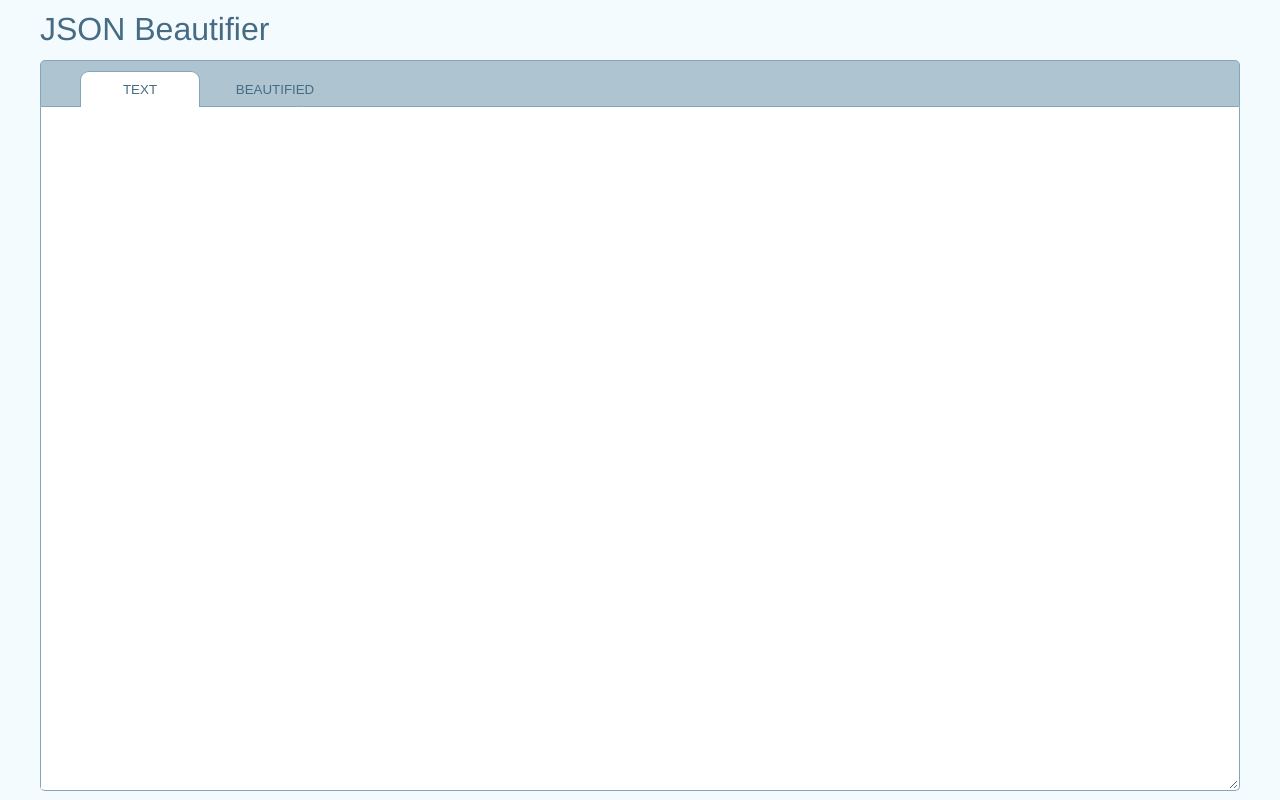
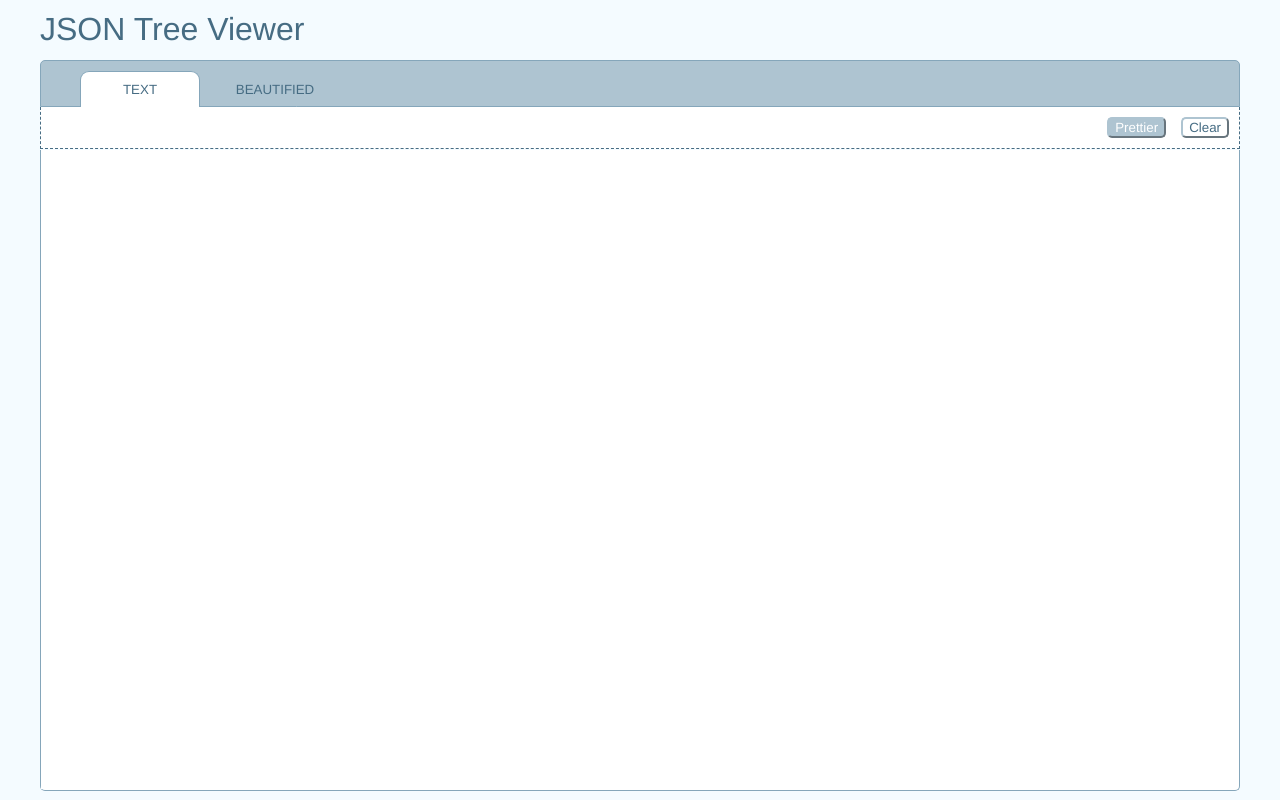
Before and after one commit to AnupamRai1989/jsontreeviewer, a React (Create React App) app: page / in a window 1280 px wide. Built offline with nearby package versions, Linux system fonts and the light colour scheme.

Commit message:
Added secondary nav

```diff
--- a/public/index.html
+++ b/public/index.html
@@ -10,34 +10,11 @@
       content="Web site created using create-react-app"
     />
     <link rel="apple-touch-icon" href="%PUBLIC_URL%/logo192.png" />
-    <!--
-      manifest.json provides metadata used when your web app is installed on a
-      user's mobile device or desktop. See https://developers.google.com/web/fundamentals/web-app-manifest/
-    -->
     <link rel="manifest" href="%PUBLIC_URL%/manifest.json" />
-    <!--
-      Notice the use of %PUBLIC_URL% in the tags above.
-      It will be replaced with the URL of the `public` folder during the build.
-      Only files inside the `public` folder can be referenced from the HTML.
-
-      Unlike "/favicon.ico" or "favicon.ico", "%PUBLIC_URL%/favicon.ico" will
-      work correctly both with client-side routing and a non-root public URL.
-      Learn how to configure a non-root public URL by running `npm run build`.
-    -->
-    <title>JSON Beautifier</title>
+    <title>JSON Tree Viewer</title>
   </head>
   <body>
     <noscript>You need to enable JavaScript to run this app.</noscript>
     <div id="root"></div>
-    <!--
-      This HTML file is a template.
-      If you open it directly in the browser, you will see an empty page.
-
-      You can add webfonts, meta tags, or analytics to this file.
-      The build step will place the bundled scripts into the <body> tag.
-
-      To begin the development, run `npm start` or `yarn start`.
-      To create a production bundle, use `npm run build` or `yarn build`.
-    -->
   </body>
 </html>
--- a/src/App.js
+++ b/src/App.js
@@ -9,40 +9,57 @@ import { JSONContext } from './JSONContext';
 function App() {
   const [viewMode, setViewMode] = useState(JSONViewMode.Text);
   const [jsonTxt, setJsonTxt] = useState('');
-  const [jsonObj, setJsonObj] = useState(null);
+  let invalidJSON = false;
 
-  const title = 'JSON Beautifier';
-  const menus = [
-    { id: 0, text: JSONViewMode.Text },
-    { id: 1, text: JSONViewMode.Beautified }
-  ];
+  const title = 'JSON Tree Viewer';
 
   function viewModeClickHandler(viewMode) {
-    try {
-      if (!jsonTxt || !jsonTxt.trim()) {
-          console.log("Empty value");
-      }
-      const parsed = JSON.parse(jsonTxt);
-      setViewMode(viewMode);
-      setJsonObj(parsed)
-    } catch (e) {
-        console.log(e);
-        alert("Invalid JSON");
+    const parsed = getJSONObject(jsonTxt);
+    if (!parsed) {
+      return;
     }
+    setViewMode(viewMode);
   }
 
   function handleTextChange(event) {
     const data = event.target.value;
-    console.log(data);
     setJsonTxt(data);
+  }
+
+  function getJSONObject(jsonTxt) {
+    try {
+      return JSON.parse(jsonTxt);
+    }
+    catch(e) {
+      return null;
+    }
+  }
+
+  function prettierClickHandler() {
+    const object = getJSONObject(jsonTxt);
+    if (!object) {
+      return;
+    }
+    const prettyJSONText = JSON.stringify(object, null, 2);
+    console.log(prettyJSONText);
+    setJsonTxt(prettyJSONText);
+  }
+
+  function clearClickHandler() {
+    setJsonTxt('');
   }
 
   return (
     <>
       <Header title={title} />
-      <NavBar menus={menus} selected={viewMode} handleMenuClick={viewModeClickHandler} />
-      <JSONContext.Provider value={jsonObj}>
-        <JSONBodyComponent viewMode={viewMode} jsonTxt={jsonTxt} handleChange={handleTextChange} />
+      <NavBar
+        viewMode={viewMode}
+        handleMenuClick={viewModeClickHandler}
+        clearClickHandler={clearClickHandler}
+        prettierClickHandler={prettierClickHandler}
+      />
+      <JSONContext.Provider value={jsonTxt}>
+        <JSONBodyComponent viewMode={viewMode} invalidJSON={invalidJSON} handleChange={handleTextChange} />
       </JSONContext.Provider>
     </>
   );
--- a/src/BeautifiedComponent.js
+++ b/src/BeautifiedComponent.js
@@ -4,7 +4,8 @@ import NodeComponent from "./NodeComponent";
 import RightPanelComponent from "./RightPanelComponent";
 
 function BeautifiedComponent() {
-    const json = useContext(JSONContext);
+    const jsonText = useContext(JSONContext);
+    const json = JSON.parse(jsonText);
     console.log(json);
 
     const [activeObj, setActiveObj] = useState(json);
@@ -38,7 +39,7 @@ function BeautifiedComponent() {
                         isObject = true;
                         displayValue = isPanel
                             ? (Array.isArray(value) ? 'Array': 'Object')
-                            : <NodeComponent object={value} getObjectContent={getObjectContent} handleActiveObj={handleActiveObj} />;
+                            : <NodeComponent name={key} object={value} getObjectContent={getObjectContent} handleActiveObj={handleActiveObj} />;
                     }
                     break;
                 default:
@@ -46,7 +47,7 @@ function BeautifiedComponent() {
                     break;
             }
             if (isPanel) {
-                return <tr><td>{key}</td><td>{displayValue}</td></tr>
+                return <tr key={key}><td>{key}</td><td>{displayValue}</td></tr>
             }
             return <>
                 <li key={key} className={ isObject ? 'prop-object' : '' }>
--- a/src/Header.js
+++ b/src/Header.js
@@ -1,7 +1,7 @@
-function Header(props) {
+function Header({ title }) {
     return (
         <header>
-            <h1>{ props.title} </h1>
+            <h1>{title}</h1>
         </header>
     );
 }
--- a/src/JSONBodyComponent.js
+++ b/src/JSONBodyComponent.js
@@ -2,12 +2,13 @@ import TextComponent from './TextComponent';
 import BeautifiedComponent from './BeautifiedComponent';
 import { JSONViewMode } from './models/JSONViewMode';
 
-function JSONBodyComponent({ viewMode, jsonTxt, handleChange }) {
+function JSONBodyComponent({ viewMode, invalidJSON, handleChange }) {
     const isText = viewMode === JSONViewMode.Text;
+    const classList = `json-body-wrapper json-${viewMode.toLowerCase()}`;
 
     return (
-        <main className="json-body-wrapper">
-            { isText ? (<TextComponent jsonTxt={jsonTxt} handleChange={handleChange} />) : (<BeautifiedComponent />)  }
+        <main className={classList}>
+            { isText ? (<TextComponent invalidJSON={invalidJSON} handleChange={handleChange} />) : (<BeautifiedComponent />)  }
         </main>
     );
 }
--- a/src/JSONContext.js
+++ b/src/JSONContext.js
@@ -1,3 +1,3 @@
 import { createContext } from "react";
 
-export const JSONContext = createContext(null);
+export const JSONContext = createContext('');
--- a/src/NavBar.js
+++ b/src/NavBar.js
@@ -1,22 +1,36 @@
+import { JSONViewMode } from './models/JSONViewMode';
 
-function NavBar({ menus, selected, handleMenuClick }) {
+function NavBar({ viewMode, handleMenuClick, prettierClickHandler, clearClickHandler }) {
+    const menus = [
+        { id: 0, text: JSONViewMode.Text },
+        { id: 1, text: JSONViewMode.Beautified }
+    ];
     const menuItems = menus.map(menu => {
         return <li key={menu.id}>
                 <button
                     type="button"
-                    className={ selected === menu.text ? 'active' : '' }
+                    className={ viewMode === menu.text ? 'active' : '' }
                     onClick={ () => handleMenuClick(menu.text) }
                 >
                     {menu.text}
                 </button>
         </li>;
     });
+    const secondaryNav = viewMode === JSONViewMode.Text ?
+        <div className="secondary-nav">
+            <button className="prettier-btn" type="button" onClick={prettierClickHandler}>Prettier</button>
+            <button className="clear-btn" type="button" onClick={clearClickHandler}>Clear</button>
+        </div>
+        : null;
     return (
-        <nav>
-            <ul>
-                { menuItems }
-            </ul>
-        </nav>
+        <>
+            <nav>
+                <ul>
+                    { menuItems }
+                </ul>
+            </nav>
+            {secondaryNav}
+        </>
     );
 }
 
--- a/src/NodeComponent.js
+++ b/src/NodeComponent.js
@@ -1,7 +1,7 @@
 import { useState } from "react";
 import ToggleBracketComponent from "./ToggleBracketComponent";
 
-function NodeComponent({object, getObjectContent, handleActiveObj }) {
+function NodeComponent({name, object, getObjectContent, handleActiveObj}) {
     const [expanded, setExpanded] = useState(false);
     const objPropsContent = getObjectContent(object, false);
     const list = Array.isArray(object);
@@ -17,7 +17,7 @@ function NodeComponent({object, getObjectContent, handleActiveObj }) {
     return (
         <>
             <ToggleBracketComponent list={list} expanded={expanded} bracketClickHandler={bracketClickHandler} toggleBracketBtnHandler={toggleBracketBtnHandler} />
-            <ul className={ expanded ? 'show' : 'hide' }>{objPropsContent}</ul>
+            <ul className={ expanded ? 'show' : 'hide' } key={name}>{objPropsContent}</ul>
         </>
     );
 }
--- a/src/TextComponent.js
+++ b/src/TextComponent.js
@@ -1,7 +1,15 @@
-function TextComponent({ handleChange, jsonTxt }) {
+import { useContext } from "react";
+
+import { JSONContext } from "./JSONContext";
+
+function TextComponent({ handleChange, invalidJSON }) {
+    const jsonText = useContext(JSONContext);
     return (
-        <textarea autoFocus onChange={ handleChange } value={jsonTxt}>
-        </textarea>
+        <section className={invalidJSON ? 'invalid-json' : ''}>
+            <textarea autoFocus onChange={ handleChange } value={jsonText}>
+            </textarea>
+            <p>Invalid JSON!!</p>
+        </section>
     );
 }
 
--- a/src/index.css
+++ b/src/index.css
@@ -1,9 +1,12 @@
+* {
+  font-family: 'helvetica neue',helvetica,arial,sans-serif;
+}
+
 body {
   background: #f4fbff;
   color: #466c83;
   margin: 0;
   padding: 0;
-  font-family: 'helvetica neue',helvetica,arial,sans-serif;
   position: absolute;
   top: 0;
   bottom: 0;
@@ -67,7 +70,7 @@ nav ul li button.active {
 
 main {
   position: absolute;
-  top: 107px;
+  top: 150px;
   left: 40px;
   right: 40px;
   bottom: 9px;
@@ -86,23 +89,35 @@ main {
 
 .beautified-wrapper {
   flex-grow: 1;
-  padding: 20px;
+  padding: 10px;
   overflow: auto;
 }
 
 .right-panel {
+  min-width: 425px;
   overflow: auto;
 }
 
-.right-panel table, th, td {
-  border: 1px solid;
+.right-panel tbody tr:nth-child(odd) {
+  background-color: #EDF3FC;
+}
+
+.right-panel tbody tr:nth-child(even) {
+  background-color: #FBFBFB;
+}
+
+.right-panel thead th {
+  border-bottom: 2px solid #466c83;
 }
 
 .right-panel table th, td {
+  font-size: 13px;
   min-width: 200px;
+  padding: 5px;
+  overflow: hidden;
+  text-align: left;
+  text-overflow: ellipsis;
   width: 200px;
-  overflow: hidden;
-  text-overflow: ellipsis;
   word-break: break-word;
 }
 
@@ -114,6 +129,8 @@ textarea {
   top: 0;
   bottom: 1px;
   outline: none;
+  resize: none;
+  font-size: 12px;
 }
 
 .expand-collapse-btn {
@@ -160,6 +177,9 @@ textarea {
 span[class^="prop-value"] {
   font-size: 13px;
   font-weight: 400;
+  overflow: hidden;
+  text-overflow: ellipsis;
+  word-break: break-word;
 }
 
 .beautified-wrapper ul {
@@ -213,3 +233,37 @@ span[class^="prop-value"] {
 .prop-object > .prop-name {
   margin-left: 39px;
 }
+
+.secondary-nav {
+  position: fixed;
+  top: 107px;
+  left: 40px;
+  right: 40px;
+  background-color: #FFF;
+  border: 1px dashed #466c83;
+  border-top: 0;
+  padding: 10px;
+  display: flex;
+  justify-content: flex-end;
+}
+
+.secondary-nav button {
+  border-color: #aec4d1;
+  border-radius: 5px;
+  cursor: pointer;
+}
+
+.prettier-btn {
+  background-color: #aec4d1;
+  color: #FFF;
+  margin-right: 15px;
+}
+
+.clear-btn {
+  background-color: #FFF;
+  color: #466c83;
+}
+
+.json-beautified {
+  top: 107px;
+}
```
